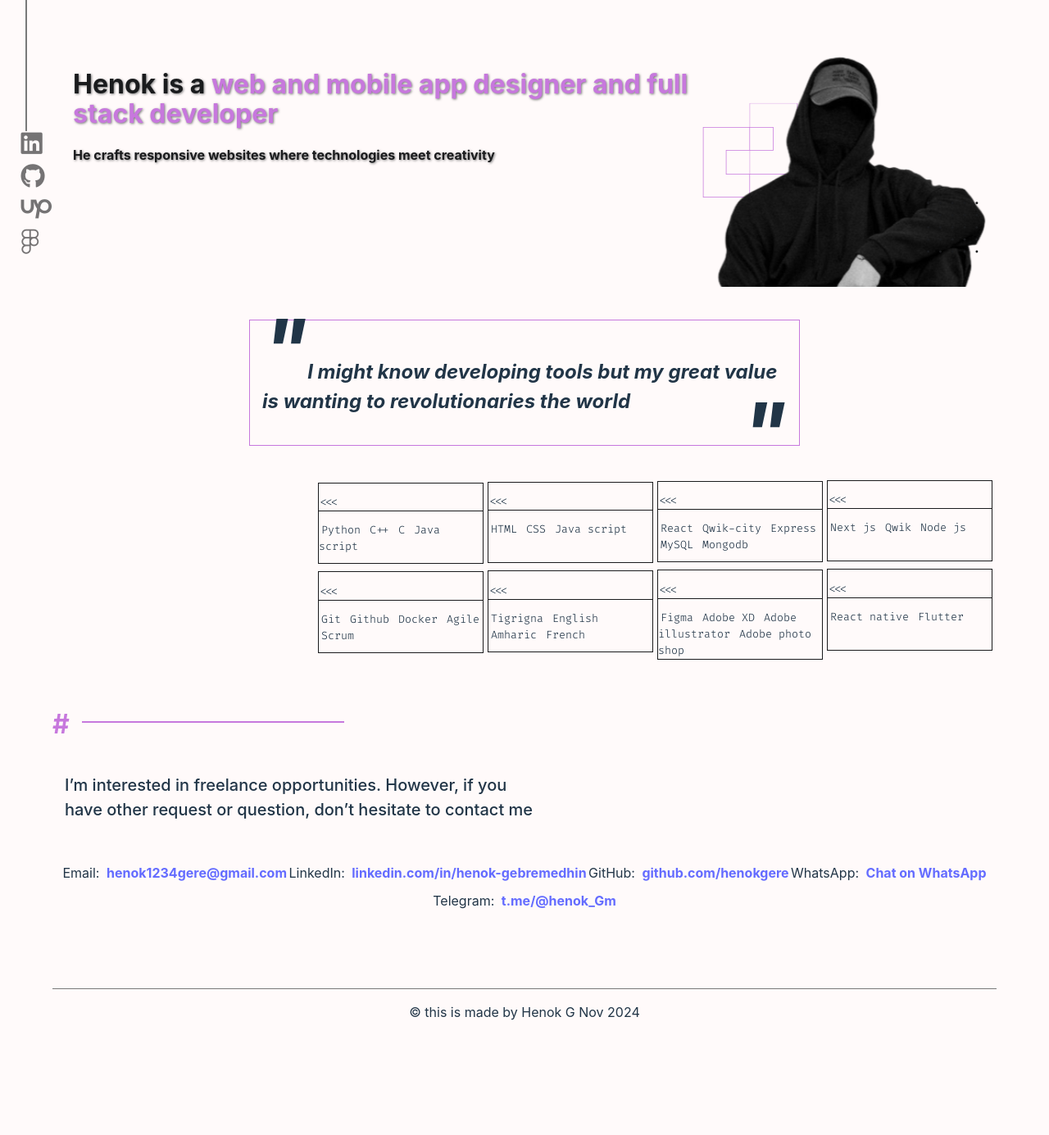
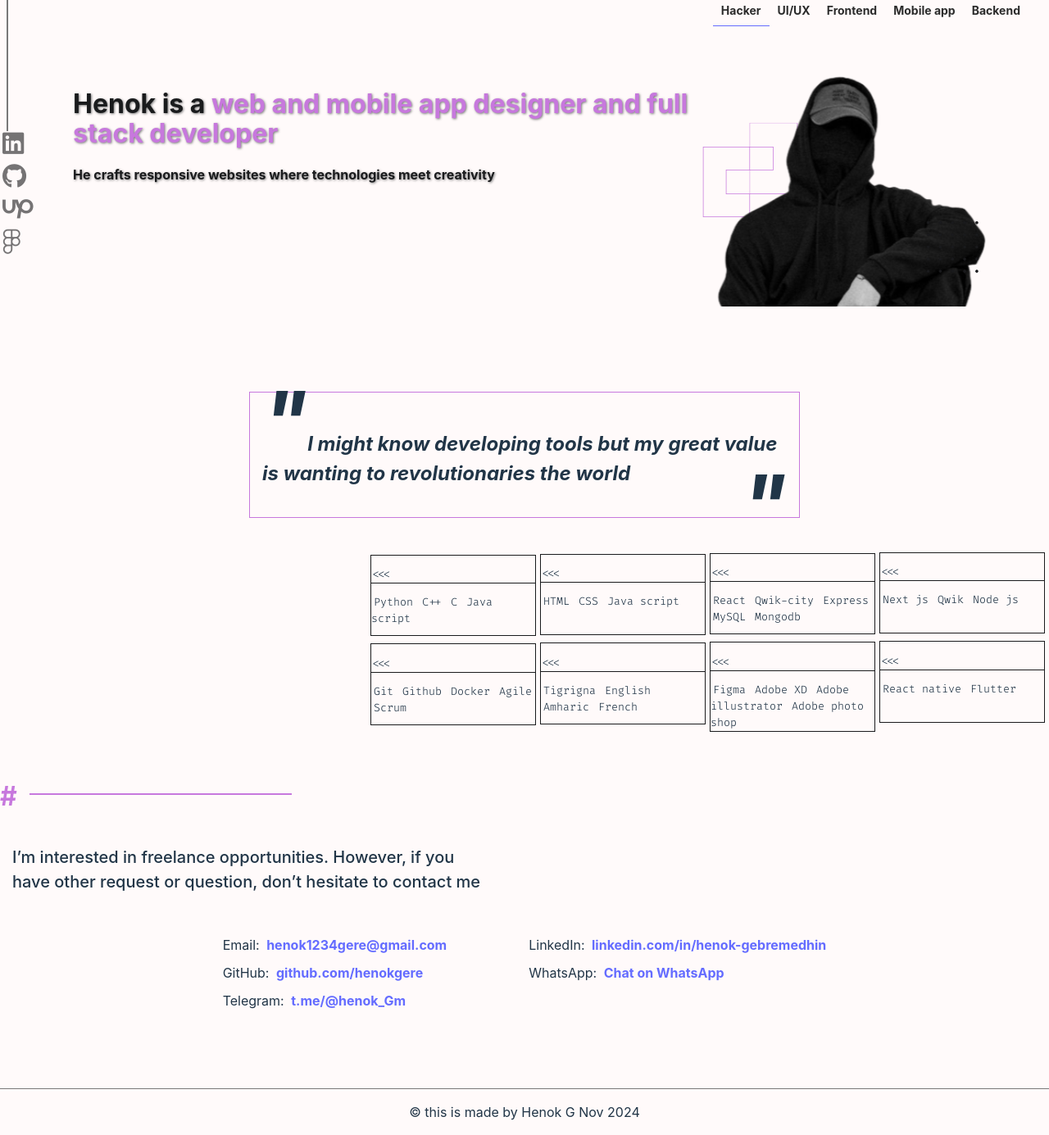
Before and after one commit to henokgere/portfolio, a React (Vite) app: page / in a window 1280 px wide. Shown: the whole page at 82% size. Before the commit the page ends 1327 px from the top, so only its background shows below. Built offline with nearby package versions, Linux system fonts and the light colour scheme.

Commit message:
design added

```diff
--- a/src/App.css
+++ b/src/App.css
@@ -1,9 +1,26 @@
+.nav-links{
+  position: sticky;
+  margin-left: auto;
+  margin-top: 0;
+  right: 0;
+  top: 0;
+  margin-right: 25px;
+ }
+ .nav-links span{
+    padding: 10px;
+    color: var(--primary)-dark;
+    font-weight: bold;
+    font-size: 14px;
+ }
+ .nav-links span:hover, .nav-links .active{
+   transition: 1s ease-in;
+   border-bottom: 1px solid #646cff;
+ }
 .nav{
   display: grid;
   position: fixed;
-  margin-top: -5vw;
   margin-right: auto;
-  margin-left: -3vw;
+  margin-left: 3px;
  }
   .nav div{
     margin-left: 5px;
@@ -21,6 +38,7 @@
   display: grid;
   grid-template-columns: auto auto;
   justify-content: space-around;
+  margin: 5vw;
 }
 .top .title{
     margin-left: 25px;
@@ -98,14 +116,13 @@
   font-weight: 500;
 }
 .contacts {
+  margin: 0 auto;
   margin-top: 15px;
   padding: 10px;
   font-size: 16px;
-  text-align: center;
-  float: left;
-  display: flex;
-  justify-content: space-evenly;
-  flex-wrap: wrap;
+  display: grid;
+  grid-template-columns: auto auto;
+  column-gap: 100px;
   }
   .contacts p {
     margin: 5px 0;
@@ -125,6 +142,112 @@
   text-align: center;
 }
 
+.uiux-container {
+  margin-top: -30px;
+  width: 100vw;
+  min-height: 100vh;
+  background: #13120f;
+  padding: 50px;
+  text-align: center;
+  font-family: Arial, sans-serif;
+  }
+
+  .big-title {
+    display: flex;
+    flex-wrap: wrap;
+    max-width: 800px;
+    font-size: 100px;
+    font-weight: bold;
+    display: flex;
+    justify-content: center;
+    align-items: center;
+    gap: 10px;
+    }
+    .big-title .circle{
+      padding: 5px;
+      border: 1px solid;
+      border-radius: 50px;
+    }
+    .dotes {
+      height: 250px;
+      width: 20vw;
+      position: absolute;
+      margin-top: 10%;
+      right: 23vw;
+      z-index: 0;
+      border-color: #797979;
+      border-style: dashed;
+      border-width: 1px 1px 0px 0px;
+      border-top-right-radius: 30px;
+    }
+  .designer-svg{
+    position: absolute;
+    left: 17vw;
+    margin-top: -5%;
+  }
+  .subheading {
+    font-size: 100px;
+    font-weight: bold;
+    display: flex;
+    flex-direction: column;
+    justify-content: center;
+    align-items: flex-end;
+    text-align: right;
+    gap: 5px;
+    width: fit-content;
+    margin: 0 auto;
+    padding-left: 240px;
+    }
+    .dotes-reverse {
+      height: 100px;
+      width: 20vw;
+      margin-top: 0;
+      left: 23vw;
+      z-index: 0;
+      border-color: #797979;
+      border-style: dashed;
+      border-width: 0px 0px 1px 1px;
+      border-bottom-left-radius: 30px;
+    }
+    .designer {
+      font-style: italic;
+      font-size: 100px;
+      font-weight: bold;
+      text-decoration: underline;
+      text-shadow: -1px -1px 0 #000, 1px -1px 0 #000, -1px 1px 0 #000, 1px 1px 0 #000;
+      color: #F5E8C7;
+      line-height: 30px;
+      margin-right: 35px;
+    }
+    .creative {
+      font-size: 36px;
+      font-weight: normal;
+      text-shadow: -1px -1px 0 #000, 1px -1px 0 #000, -1px 1px 0 #000, 1px 1px 0 #000;
+      color: #F5E8C7;
+    }
+  .marquee-container {
+    width: 100%;
+    overflow: hidden;
+    margin-top: 100px;
+    }
+    .marquee {
+      display: flex;
+      gap: 100px;
+      white-space: nowrap;
+      animation: scroll 10s linear infinite;
+      font-size: 20px;
+      font-weight: bold;
+      }
+      .marquee .marquee-group{
+        gap: 10px;
+      }
+
+@keyframes scroll {
+  from { transform: translateX(0%); }
+  to { transform: translateX(-50%); }
+}
+
+
 @media (max-width: 648px) {
     .top{
       grid-template-columns: auto;
@@ -132,13 +255,23 @@
     .top .title h1{
       font-size: 20px;
     }
+    .dotes{
+      display: none;
+      border: none;
+    }
 }
 
 @media (prefers-color-scheme: light) {
+  .nav-links span{
+    color: #2b2b2b
+  }
   .top .title h1{
     color: var(--primary);
   }
   .top .title b, .top .title p{
       color: var(--gray);
   }
+  .uiux-container {
+    background: #F5E8C7;
+  }
 }
--- a/src/App.jsx
+++ b/src/App.jsx
@@ -1,10 +1,29 @@
+import { useState } from 'react';
 import './App.css'
 import Hacker from './hacker/Hacker'
+import Uiux from './ui/ux/Uiux';
 
 function App() {
-
+  const [activePage, setActivePage] = useState('Hacker');
+  const renderComponent = () => {
+    switch (activePage) {
+      case 'Hacker':
+        return <Hacker />;
+      case 'Uiux':
+        return <Uiux />;
+      default:
+        return <Uiux />;
+    }
+  };
   return (
     <div style={{display: 'grid'}}>
+        <div className="nav-links">
+          <span className={`${activePage == 'Hacker'? 'active': ''}`} onClick={() => setActivePage('Hacker')}>Hacker</span>
+          <span className={`${activePage == 'Uiux'? 'active': ''}`} onClick={() => setActivePage('Uiux')}>UI/UX</span>
+          <span className={`${activePage == 'Frontend'? 'active': ''}`} onClick={() => setActivePage('Frontend')}>Frontend</span>
+          <span className={`${activePage == 'Mobile app'? 'active': ''}`} onClick={() => setActivePage('Mobile app')}>Mobile app</span>
+          <span className={`${activePage == 'Backend'? 'active': ''}`} onClick={() => setActivePage('Backend')}>Backend</span>
+        </div>
         <div className="nav">
           <div></div>
           <a href="https://www.linkedin.com/in/henok-gebremedhin-74a3b3197?utm_source=share&utm_campaign=share_via&utm_content=profile&utm_medium=android_app"><i class="fa-brands fa-linkedin"></i></a>
@@ -13,7 +32,7 @@ function App() {
           <a href="https://www.figma.com/files/team/1307218504960877386/recents-and-sharing?fuid=1285919460291721930"><i class="fa-brands fa-figma"></i></a>
           <a href="henok1234gere@gmail.com"><i class="fa-brands fa-email"></i></a>
         </div>
-        <Hacker />
+        {renderComponent()}
       <div className='footer'>
         <p>&copy; this is made by Henok G Nov 2024</p>
       </div>
--- a/src/index.css
+++ b/src/index.css
@@ -29,7 +29,6 @@ a:hover {
 
 body {
   margin: 0;
-  padding: 5vw;
   display: flex;
   place-items: center;
   min-width: 320px;
@@ -58,6 +57,9 @@ button:focus,
 button:focus-visible {
   outline: 4px auto -webkit-focus-ring-color;
 }
+svg circle{
+  stroke: #ffffff;
+}
 
 @media (prefers-color-scheme: light) {
   :root {
@@ -73,4 +75,7 @@ button:focus-visible {
   button {
     background-color: #fffafa;
   }
+  svg circle{
+    stroke: #1A1B1D;
+  }
 }
--- /dev/null
+++ b/src/ui/ux/Uiux.jsx
@@ -0,0 +1,49 @@
+function Uiux() {
+  const skills = [
+    ['Next.js', 'Qwik', 'Node.js'],
+    ['React', 'Qwik City', 'Express', 'MySQL', 'MongoDB'],
+    ['HTML', 'CSS', 'JavaScript'],
+    ['Python', 'C++', 'C', 'JavaScript'],
+    ['React Native', 'Flutter'],
+    ['Figma', 'Adobe XD', 'Illustrator', 'Photoshop'],
+    ['Tigrigna', 'English', 'Amharic', 'French'],
+    ['Git', 'GitHub', 'Docker', 'Agile', 'Scrum']
+  ];
+
+  return (
+    <div className="uiux-container">
+      <h1 className="big-title">
+        <span>HENOK</span>
+        <svg className="circle" width="80" height="40">
+          <circle cx="25" cy="20" r="15" stroke="black" strokeWidth="2" fill="none" />
+        </svg>
+        <span>GEBREMEDHIN</span>
+        <div className="dotes"></div>
+      </h1>
+      <svg className="designer-svg" width="150" height="60">
+        <circle cx="80" cy="30" r="15" stroke="black" strokeWidth="2" fill="none" />
+        <circle cx="95" cy="30" r="15" stroke="black" strokeWidth="2" fill="none" />
+      </svg>
+
+      <h2 className="subheading">
+        <div className="dotes dotes-reverse"></div>
+        <sup className="creative">creative</sup>
+        <span className="designer">Designer</span>
+      </h2>
+
+      <div className="marquee-container">
+        <div className="marquee">
+          {[...skills, ...skills].map((group, index) => ( // Duplicate for infinite smooth scrolling
+            <div className="marquee-group" key={index}>
+              {group.map((skill, i) => (
+                <span key={i}> • {skill} </span>
+              ))}
+            </div>
+          ))}
+        </div>
+      </div>
+    </div>
+  );
+}
+
+export default Uiux;
```
